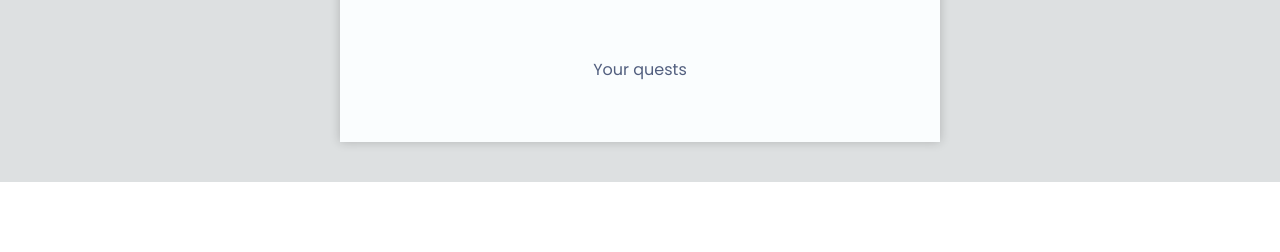
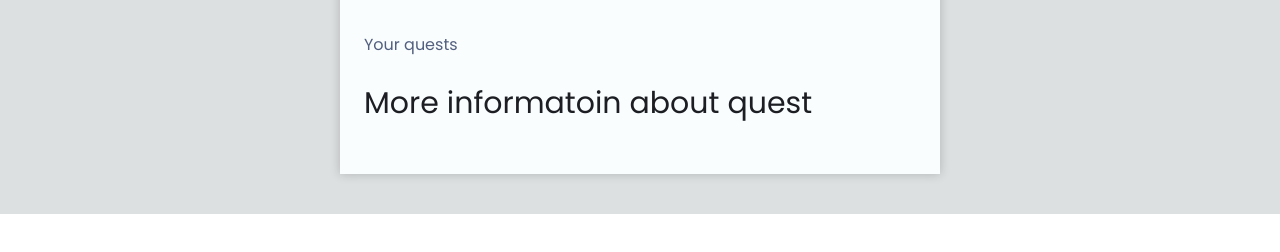
Before and after one commit to AlekseyNikol/Email, a plain HTML site: page email/index.html in a window 1280 px wide. Shown: the part 132-384 px from the top of the page. Drawn offline with Linux system fonts and the light colour scheme.

Commit message:
first block

```diff
--- a/email/index.html
+++ b/email/index.html
@@ -157,19 +157,27 @@
 
     <!--Hero-->
     <tr>
-        <td style="padding: 25px 24px 25px 24px;">
-            <table align="center" border="0" cellspacing="0" cellpadding="0" role="presentation">
+        <td style="padding: 0px 24px 25px 24px;">
+            <table align="left" border="0" cellspacing="0" cellpadding="0" role="presentation">
                 <tr>
-                    <td style="padding: 19px 0 19px 0;">
+                    <td style="padding: 19px 0 10px 0;">
                         <p style="font-size: 16px; font-weight: 400; line-height: 25px; color: #525F7F;">Your quests</p>
                     </td>
+                </tr>
+                <tr>
+                  <td>
+                    <h1 style="font-family: 'Poppins'; font-weight: 400; font-size: 30px;line-height: 1px; color: #1C1E23;">More informatoin about quest</h1>
+                  </td>
+                </tr>
+                <tr>
+                  <td style="padding: 0 0 25px 0;">
+                    <img src="" alt="">
+                  </td>
                 </tr>
             </table>
         </td>
     </tr>
     <!--End Hero-->
-
-
 
     </table>
 
```
